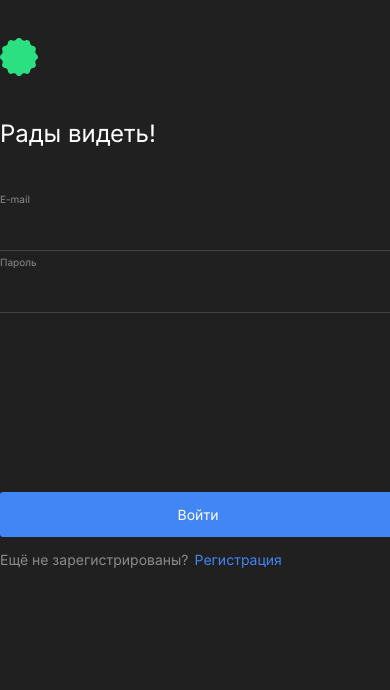
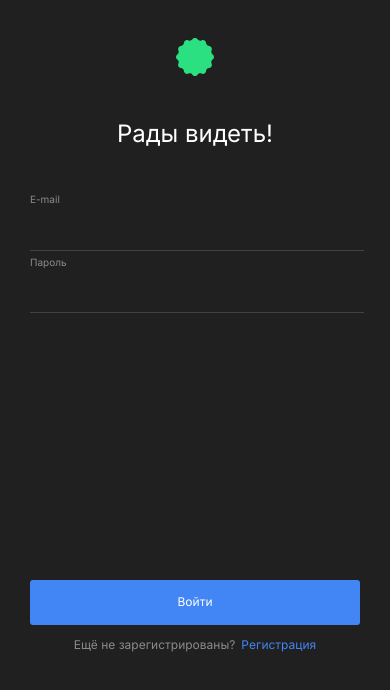
Before and after one commit to YippeeSmile/movies-explorer-frontend, a React (Create React App) app: page /signin in a window 390 px wide. Shown: the top 690 px of the page. Built offline with nearby package versions, Linux system fonts and the light colour scheme.

Commit message:
fix auth form

```diff
--- a/src/components/App/App.css
+++ b/src/components/App/App.css
@@ -1,4 +1,4 @@
-.App {
+/*.App {
   text-align: center;
 }
 
@@ -35,4 +35,4 @@
   to {
     transform: rotate(360deg);
   }
-}
+}*/
--- a/src/components/Auth/Login.jsx
+++ b/src/components/Auth/Login.jsx
@@ -7,7 +7,7 @@ const Login = () => {
 
     return (
         <section className="auth">
-            <Link to='/'><img className='header__logo' src={logo} alt="лого" /></Link>
+            <Link to='/'><img className='auth__logo' src={logo} alt="лого" /></Link>
             <h1 className="auth__title">Рады видеть!</h1>
             <form className="auth__form" name="auth-form">
                 <fieldset className="auth__fieldset">
--- a/src/components/Auth/Register.jsx
+++ b/src/components/Auth/Register.jsx
@@ -7,7 +7,7 @@ const Register = () => {
 
     return (
         <section className="auth">
-            <Link to='/'><img className='header__logo' src={logo} alt="лого" /></Link>
+            <Link to='/'><img className='auth__logo' src={logo} alt="лого" /></Link>
             <h1 className="auth__title">Добро пожаловать</h1>
             <form className="auth__form" name="auth-form">
                 <fieldset className="auth__fieldset">
--- a/src/components/Auth/auth.css
+++ b/src/components/Auth/auth.css
@@ -8,6 +8,18 @@
     padding-bottom: 112px;
 }
 
+.auth__logo {
+    width: 38px;
+    height: 38px;
+    padding-top: 18px;
+    cursor: pointer;
+    transition: opacity ease-in-out .3s;
+}
+
+.auth__logo:hover {
+    opacity: 0.3;
+}
+
 .auth__title {
     margin: 40px 0 0;
     font-style: normal;
@@ -15,7 +27,6 @@
     font-size: 24px;
     line-height: 29px;
     color: #FFF;
-    line-height: 29px;
     letter-spacing: 0em;
     text-align: left;
     margin-bottom: 40px;
@@ -131,3 +142,20 @@
 .auth__bottom-link:hover {
     opacity: 0.3;
 }
+
+@media screen and (max-width: 550px) {
+    .auth {
+        max-width: calc(100vw - 60px);
+        align-items: center;
+        padding-bottom: 30px;
+    }
+    .auth__signin {
+        font-size: 12px;
+        line-height: 15px;
+    }
+    .auth__button {
+        margin-top: 267px;
+        font-size: 12px;
+        line-height: 14.5px;
+    }
+}
```
